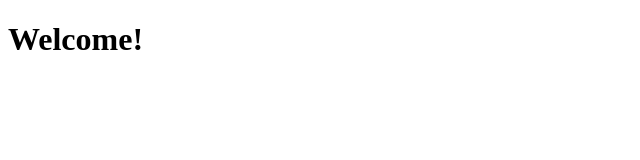
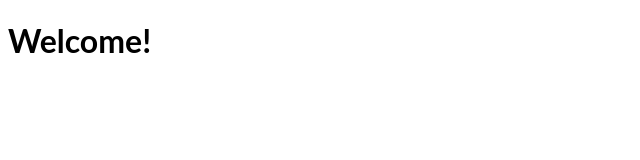
Before and after one commit to finnmurrayjones/finnmurrayjones.github.io, a plain HTML site: page index.html in a window 1280 px wide. Shown: the full height of the page, 0-640 px from the left. Drawn offline with Linux system fonts and the light colour scheme.

Commit message:
updating index.html and style.css

```diff
--- a/index.html
+++ b/index.html
@@ -1,7 +1,7 @@
 <!DOCTYPE html>
 <html>
 <head>
-	<title>my github pages</title>
+	<title>Move-In Day-The Movie</title>
 	<meta charset="utf-8">
 	<link rel="stylesheet" type="text/css" href="style.css">
 </head>
--- a/style.css
+++ b/style.css
@@ -1,3 +1,3 @@
 h1 {
-	font-family: "Avenir Next"
+	font-family: "Lato"
 }
```
